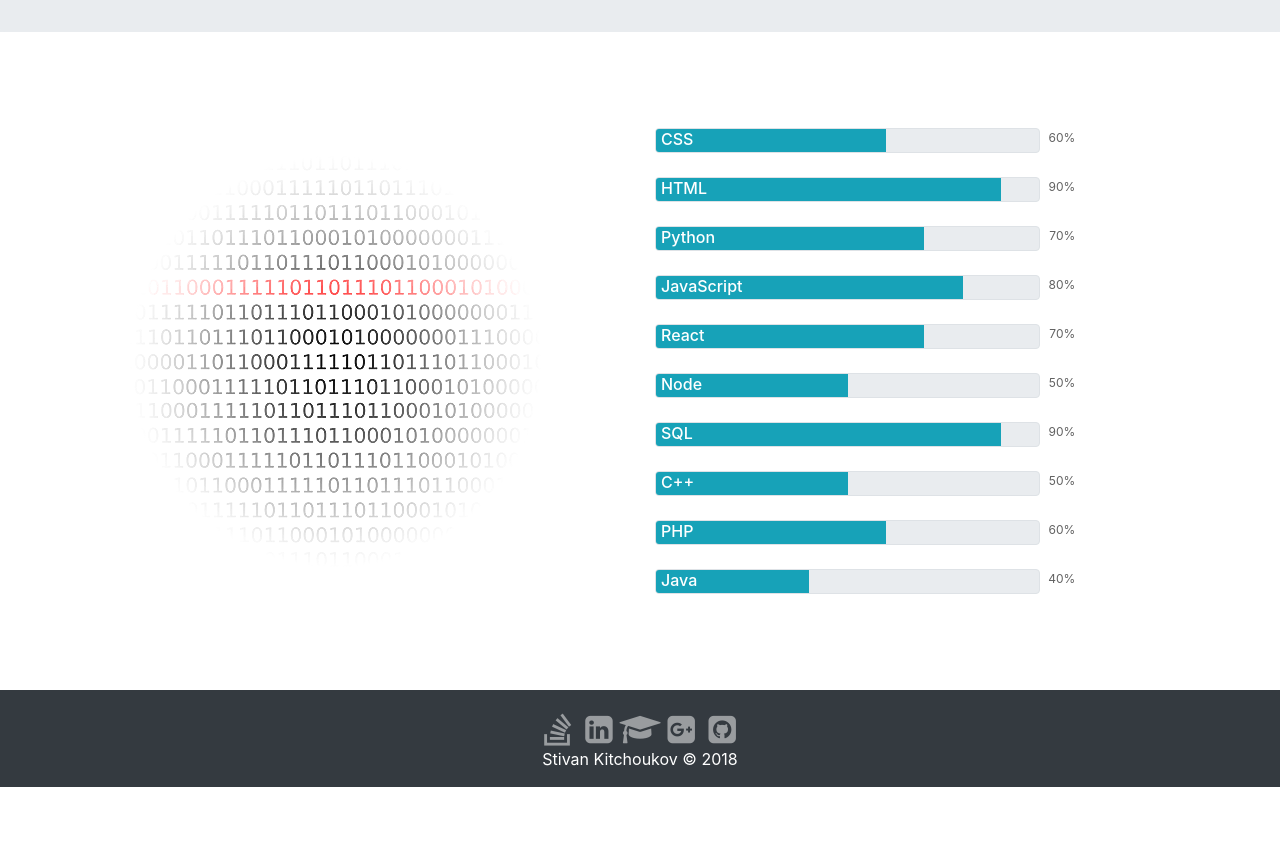
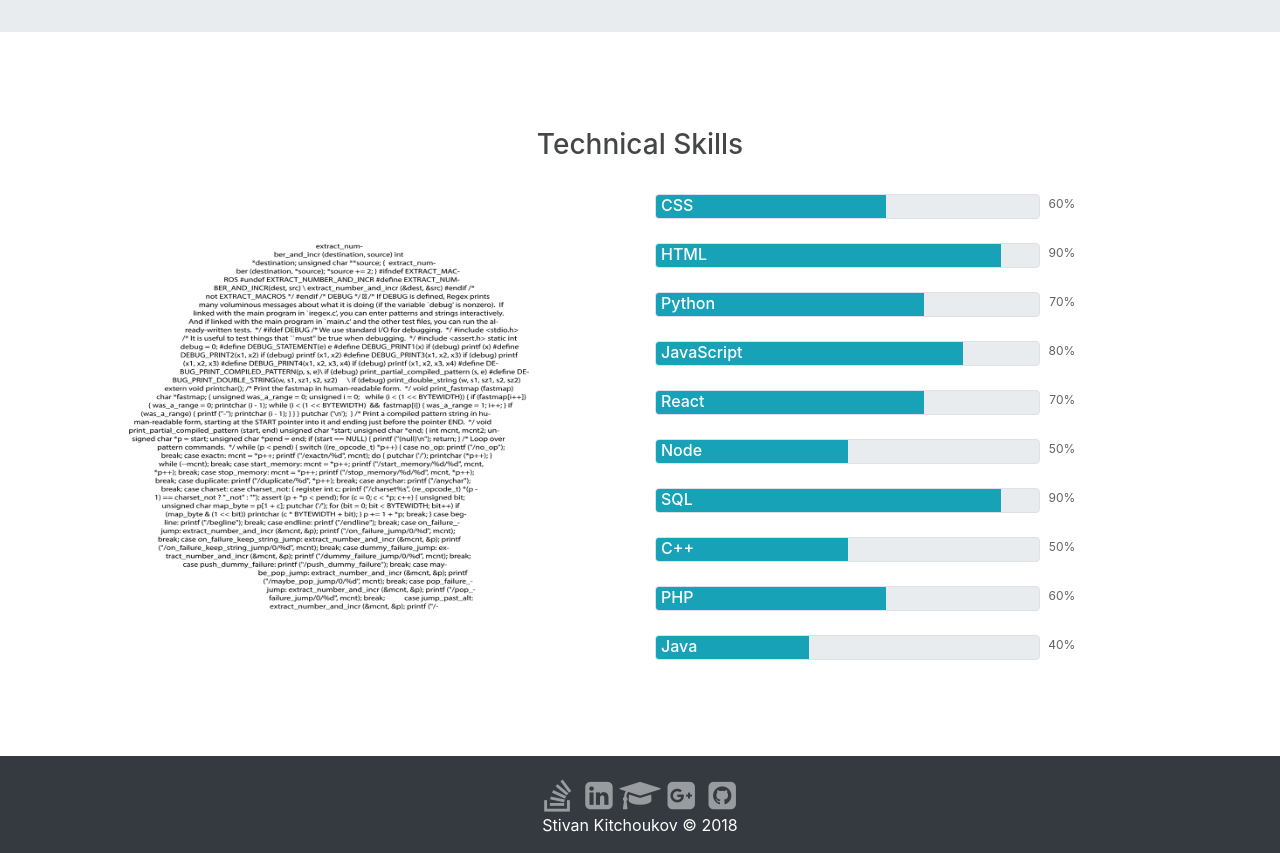
Before and after one commit to Pr0gramist/AWS_WebPortfolio, a React (Create React App) app: page / in a window 1280 px wide. Shown: the part 900-1753 px from the top of the page. Before the commit the page ends 1687 px from the top, so only its background shows below. Built offline with nearby package versions, Linux system fonts and the light colour scheme.

Commit message:
Progress bars implementation

```diff
--- a/src/components/pages/homePage.js
+++ b/src/components/pages/homePage.js
@@ -1,7 +1,7 @@
 import React, { Component } from 'react';
 import myPic from '../images/stivan.jpeg';
 import macbookPic from '../images/macbook.png';
-import codeskillsPic from '../images/codeskills.png';
+import codeskillsPic from '../images/codeface.png';
 class Homepage extends Component {
     render() {
         return (
@@ -56,8 +56,14 @@ class Homepage extends Component {
                 </div>
                 <div id="homepage_skills" class="jumbotron text-center">
                     <div class="row align-items-center">
+                    <div class="col-sm-12">
+                        <h3 id="white_background_text">Technical Skills</h3>
+                        <br></br>
+                    </div>
+                    </div>
+                    <div class="row align-items-center">
                         <div class="col-sm-6">
-                        <img src={codeskillsPic} width="605" height="412"></img>
+                        <img src={codeskillsPic} width="400" height="366"></img>
                         </div>
                         <div class="col-sm-4">
                             <div class="progress border">
```
Also changed, not shown: src/components/images/codeface.png (added), src/components/images/codelanguages.png (added).
